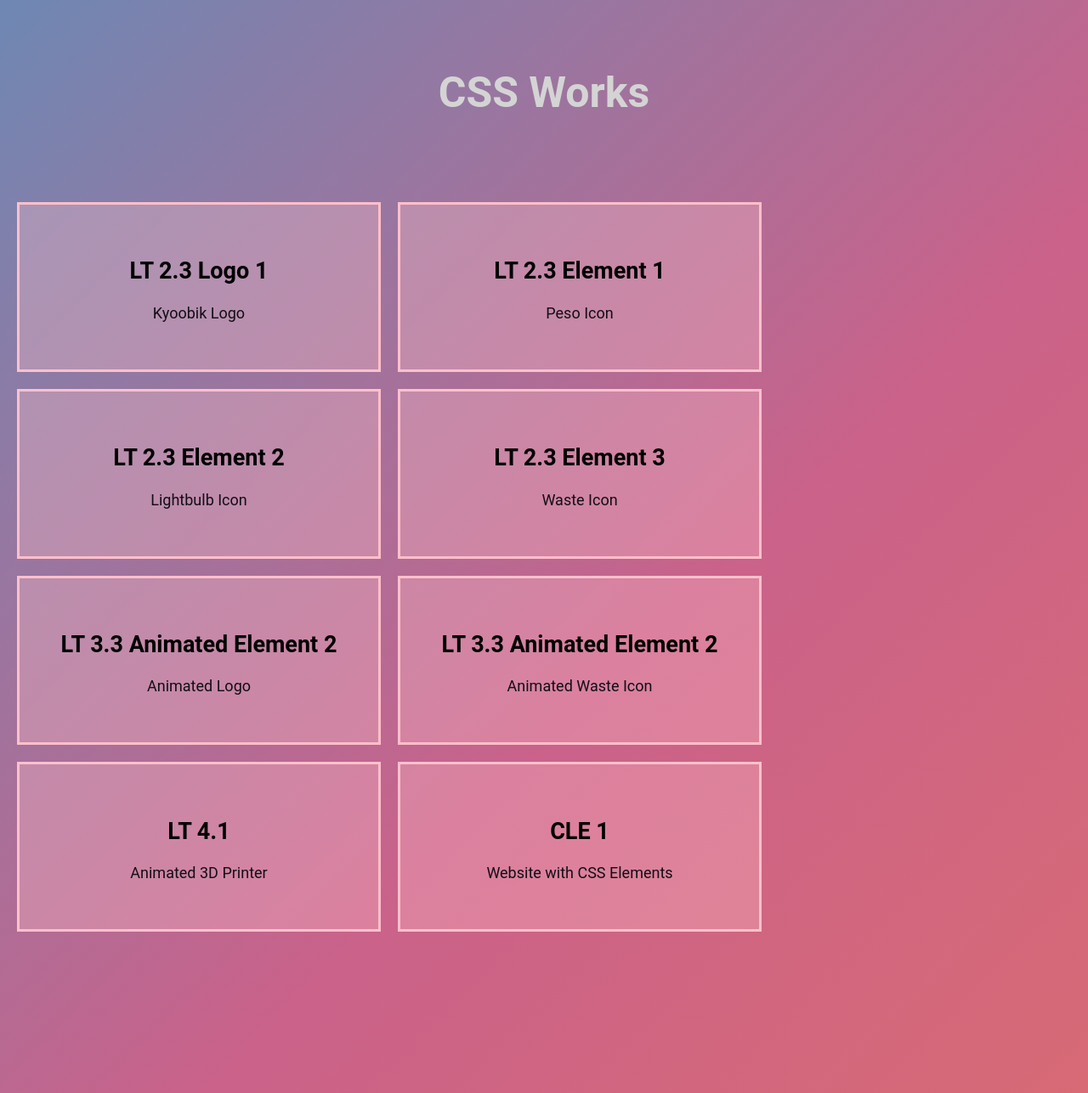
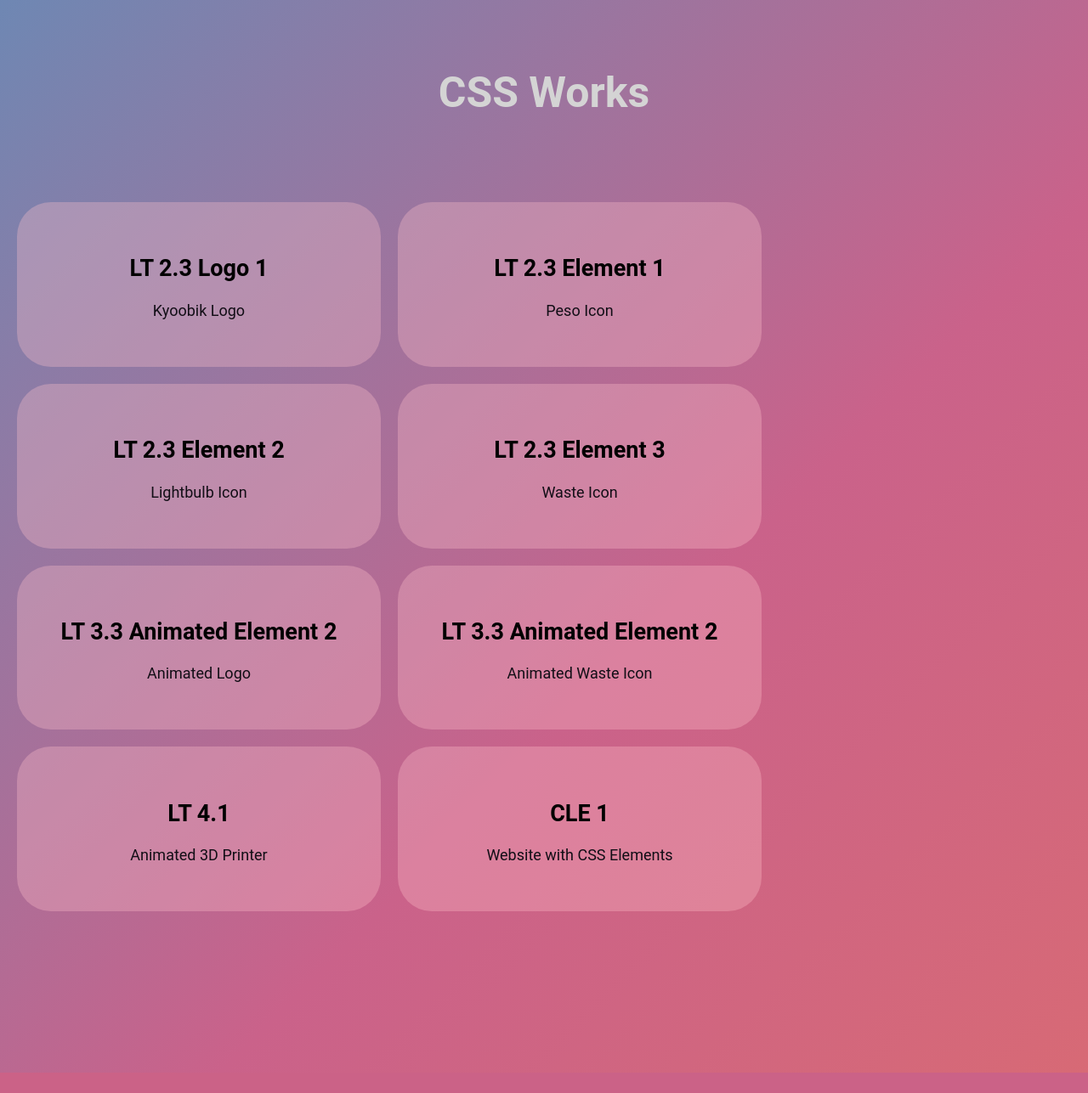
Before and after one commit to angelacoronel/coronel-portfolio, a PHP site: page /css.php in a window 1280 px wide. Shown: the whole page at 85% size. After the commit the page ends 1263 px from the top, so only its background shows below. Run offline with PHP 8.4, Linux system fonts and the light colour scheme.

Commit message:
Update style.css

```diff
--- a/css/style.css
+++ b/css/style.css
@@ -169,10 +169,10 @@ header{
     display: flex;
     cursor: pointer;
     flex-direction: column;
+    border-radius: 40px;
     align-items: center;
     padding: 5vh 0 7vh 0;
     height: fit-content;
-    border: pink solid;
     background-color: rgba(255, 192, 203, 0.322);
     margin-bottom: 20px;
     color: rgb(18, 14, 22);
@@ -181,7 +181,7 @@ header{
 
 }
 .ctn:hover {
-    background-color: rgba(255, 192, 203);
+    background-color: rgba(255, 192, 203, 0.8);
     transform: scale(1.1);
 }
 .link-btn{
```
